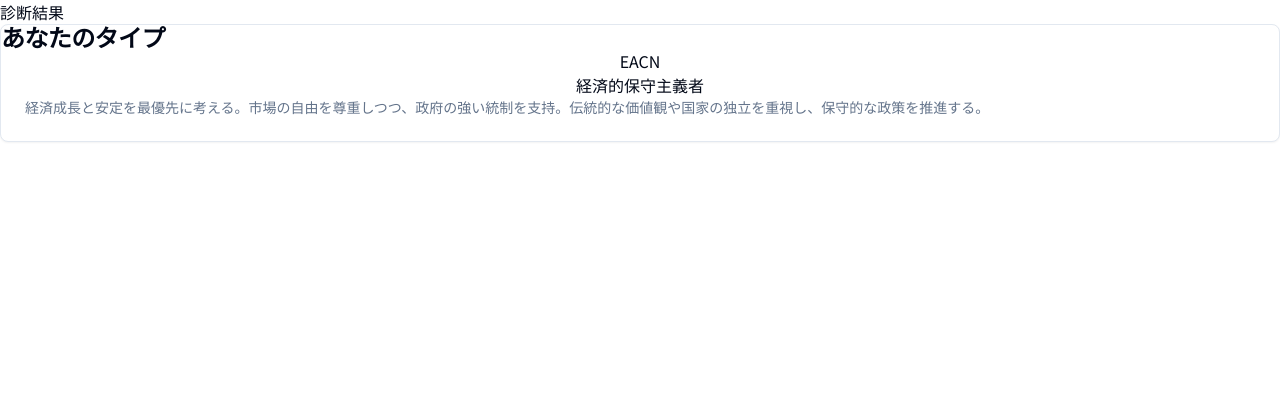
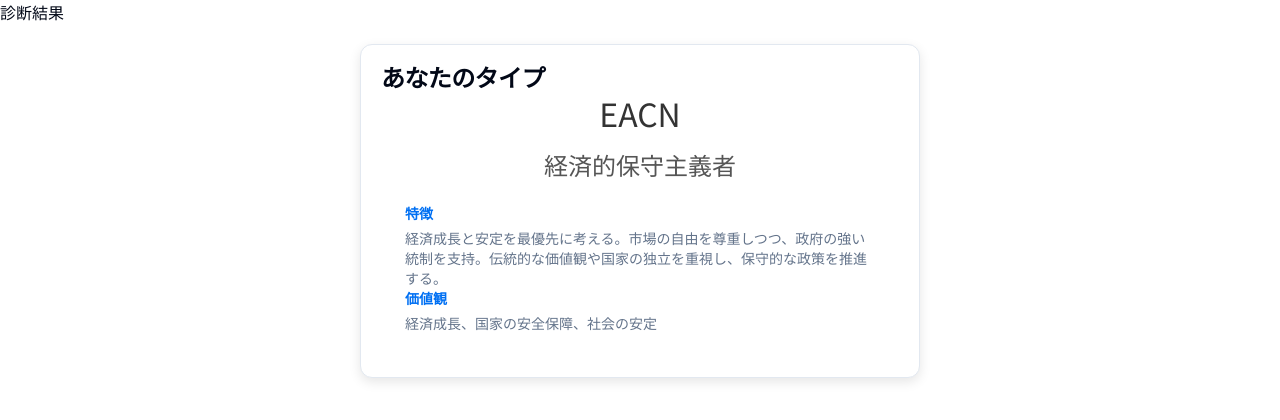
Before and after one commit to kapibara-tornado/frontend-app, a Next.js app: page /result in a window 1280 px wide. Shown: the top 420 px of the page. Built offline with nearby package versions, Linux system fonts and the light colour scheme.

Commit message:
add yourTypesData

```diff
--- a/src/app/components/TypeCard.tsx
+++ b/src/app/components/TypeCard.tsx
@@ -6,54 +6,73 @@ import {
 } from '@/components/ui/card';
 import React from 'react';
 import styled from 'styled-components';
-import { TypeInfo } from '@/app/types/types';
-
-const YourTypes: TypeInfo[] = [
-  {
-    id: 1,
-    TypeAlphabet: 'EACN',
-    TypeCharacter: '経済的保守主義者',
-    description:
-      '経済成長と安定を最優先に考える。市場の自由を尊重しつつ、政府の強い統制を支持。伝統的な価値観や国家の独立を重視し、保守的な政策を推進する。',
-  },
-  {
-    id: 2,
-    TypeAlphabet: 'EACI',
-    TypeCharacter: '国際経済的保守主義者',
-    description:
-      '経済成長を重視し、国際的な協力や貿易を推進するが、強力な政府の統制を支持。伝統的な価値観を保持しながら、国際的な影響力を拡大する。',
-  },
-];
+import { YourTypes } from '../data/yourTypesData';
+import { Description } from '@radix-ui/react-toast';
 
 const TypeCard = ({ id }: { id: number }) => {
   const type = YourTypes.find((type) => type.id === id);
   if (!type) {
-    return;
+    return null;
   }
   return (
     <div>
-      <Card>
+      <CardContainer>
+      <StyledCard>
         <CardTitle>あなたのタイプ</CardTitle>
         <CardContent>
           <TypeAlphabet>{type.TypeAlphabet}</TypeAlphabet>
-          <TypeCharacter>
-            {type.TypeCharacter}
-          </TypeCharacter>
+          <TypeCharacter>{type.TypeCharacter}</TypeCharacter>
           <CardDescription>
-            {type.description}
+            <DescriptionTitle>特徴</DescriptionTitle>
+            {type.feature}
+          </CardDescription>
+          <CardDescription>
+            <DescriptionTitle>価値観</DescriptionTitle>
+            {type.senseOfValue}
           </CardDescription>
         </CardContent>
-      </Card>
+      </StyledCard>
+    </CardContainer>
     </div>
   );
 };
 
 export default TypeCard;
 
+const CardContainer = styled.div`
+    display: flex;
+  justify-content: center;
+  align-items: center;
+  padding: 20px;
+  width: 100%;
+  max-width: 600px;
+  margin: 0 auto;
+`;
+
+const StyledCard = styled(Card)`
+  border-radius: 12px;
+  box-shadow: 0 4px 12px rgba(0, 0, 0, 0.1);
+  padding: 20px;
+  background-color: #fff;
+`;
+
 const TypeAlphabet = styled.h1`
   text-align: center;
+  font-size: 2rem;
+  color: #333;
+  margin-bottom: 10px;
 `;
 
 const TypeCharacter = styled.h2`
   text-align: center;
+  font-size: 1.5rem;
+  color: #555;
+  margin-bottom: 20px;
 `;
+
+const DescriptionTitle = styled.span`
+  font-weight: bold;
+  color: #0070f3;
+  display: block;
+  margin-bottom: 5px;
+`;
--- /dev/null
+++ b/src/app/data/yourTypesData.ts
@@ -0,0 +1,132 @@
+import { TypeInfo } from '../types/types';
+
+export const YourTypes: TypeInfo[] = [
+  {
+    id: 1,
+    TypeAlphabet: 'EACN',
+    TypeCharacter: '経済的保守主義者',
+    feature:
+      '経済成長と安定を最優先に考える。市場の自由を尊重しつつ、政府の強い統制を支持。伝統的な価値観や国家の独立を重視し、保守的な政策を推進する。',
+    senseOfValue: '経済成長、国家の安全保障、社会の安定',
+  },
+  {
+    id: 2,
+    TypeAlphabet: 'EACI',
+    TypeCharacter: '国際経済的保守主義者',
+    feature:
+      '経済成長を重視し、国際的な協力や貿易を推進するが、強力な政府の統制を支持。伝統的な価値観を保持しながら、国際的な影響力を拡大する。',
+    senseOfValue: '経済成長、国際協力、保守的価値観',
+  },
+  {
+    id: 3,
+    TypeAlphabet: 'EALN',
+    TypeCharacter: '経済的国家自由主義者',
+    feature:
+      '経済的自由と成長を重視し、自由市場を支持。国家の独立を強調し、リベラルな社会政策を推進するが、政府の役割は最小限に留める。',
+    senseOfValue: '経済的自由、国家の独立、社会的進歩',
+  },
+  {
+    id: 4,
+    TypeAlphabet: 'EALI',
+    TypeCharacter: '国際経済的自由主義者',
+    feature:
+      '経済的自由を重視し、国際的な協力と貿易を推進。リベラルな社会政策を支持し、政府の干渉を最小限に抑えつつ、グローバルな課題にも積極的に取り組む。',
+    senseOfValue: '経済的自由、国際協力、リベラルな価値観',
+  },
+  {
+    id: 5,
+    TypeAlphabet: 'EACI',
+    TypeCharacter: '国際経済的保守主義者',
+    feature:
+      '経済成長を重視し、国際的な協力や貿易を推進するが、強力な政府の統制を支持。伝統的な価値観を保持しながら、国際的な影響力を拡大する。',
+    senseOfValue: '経済成長、国際協力、保守的価値観',
+  },
+  {
+    id: 6,
+    TypeAlphabet: 'ELCI',
+    TypeCharacter: '自由市場的国家主義者',
+    feature:
+      '経済的自由と市場競争を重視し、国際的な協力を推進。伝統的な価値観を保持しつつ、国際社会との連携を強化する。',
+    senseOfValue: '自由市場、国際協力、保守的価値観',
+  },
+  {
+    id: 7,
+    TypeAlphabet: 'ELLN',
+    TypeCharacter: '国家的自由主義者',
+    feature:
+      '経済的自由を重視し、国家の独立と主権を守ることを最優先に考える。リベラルな社会政策を推進しつつ、国家の安全保障を重視。',
+    senseOfValue: '経済的自由、国家の独立、リベラルな価値観',
+  },
+  {
+    id: 8,
+    TypeAlphabet: 'ELLI',
+    TypeCharacter: '国際的自由主義者',
+    feature:
+      '経済的自由を支持し、国際的な協力と多国間の協定を推進。リベラルな価値観を持ち、社会の進歩と国際的な影響力の拡大を目指す。',
+    senseOfValue: '自由市場、国際協力、リベラルな価値観',
+  },
+  {
+    id: 9,
+    TypeAlphabet: 'PACN',
+    TypeCharacter: '進歩的保守主義者',
+    feature:
+      '社会的進歩と公正を推進しつつ、保守的な価値観を尊重し、国家の独立を重視する。強力な政府の統制を支持し、経済の安定と成長を目指す。',
+    senseOfValue: '社会正義、国家主権、保守的価値観',
+  },
+  {
+    id: 10,
+    TypeAlphabet: 'PACI',
+    TypeCharacter: '国際進歩的保守主義者',
+    feature:
+      '社会的進歩と国際協力を推進しつつ、保守的な価値観を尊重。強力な政府の統制を支持し、国際社会における影響力の拡大を目指す。',
+    senseOfValue: '社会正義、国際協力、保守的価値観',
+  },
+  {
+    id: 11,
+    TypeAlphabet: 'PALN',
+    TypeCharacter: '進歩的国家自由主義者',
+    feature:
+      '社会的進歩とリベラルな価値観を推進しつつ、国家の独立と主権を重視する。政府の役割を最小限に抑え、自由市場を支持する。',
+    senseOfValue: '社会正義、国家主権、リベラルな価値観',
+  },
+  {
+    id: 12,
+    TypeAlphabet: 'PALI',
+    TypeCharacter: '国際進歩的自由主義者',
+    feature:
+      '社会的進歩と国際協力を推進し、リベラルな価値観を持ちながら、政府の干渉を最小限に抑える。グローバルな問題に積極的に取り組む。',
+    senseOfValue: '社会正義、国際協力、リベラルな価値観',
+  },
+  {
+    id: 13,
+    TypeAlphabet: 'PLCL',
+    TypeCharacter: '保守的自由主義者',
+    feature:
+      '経済的自由と市場競争を重視し、保守的な価値観と国家の独立を尊重する。政府の役割を最小限に抑え、社会の秩序を維持する。',
+    senseOfValue: '自由市場、国家主権、保守的価値観',
+  },
+  {
+    id: 14,
+    TypeAlphabet: 'PLCI',
+    TypeCharacter: '保守的国際自由主義者',
+    feature:
+      '経済的自由と市場競争を重視し、国際的な協力を推進しつつ、保守的な価値観を尊重する。政府の干渉を最小限に抑え、グローバルな課題に対応する。',
+    senseOfValue: '自由市場、国際協力、保守的価値観',
+  },
+  {
+    id: 15,
+    TypeAlphabet: 'PLLN',
+    TypeCharacter: '進歩的自由国家主義者',
+    feature:
+      '社会的進歩とリベラルな価値観を推進しつつ、国家の独立と主権を重視する。経済的自由と市場競争を支持し、政府の役割を最小限に抑える。',
+    senseOfValue: '社会正義、国家主権、リベラルな価値観',
+  },
+  {
+    id: 16,
+    TypeAlphabet: 'PLLI',
+    TypeCharacter: '進歩的国際自由主義者',
+    feature:
+      '社会的進歩と国際協力を推進しつつ、リベラルな価値観を重視。経済的自由を支持し、政府の干渉を最小限に抑えつつ、グローバルな課題に対応する。',
+    senseOfValue: '社会正義、国際協力、リベラルな価値観',
+  },
+];
--- a/src/app/types/types.ts
+++ b/src/app/types/types.ts
@@ -2,5 +2,6 @@ export interface TypeInfo {
     id: number;
     TypeAlphabet: string;
     TypeCharacter: string;
-    description: string;
+    feature: string;
+    senseOfValue: string;
 }
```
